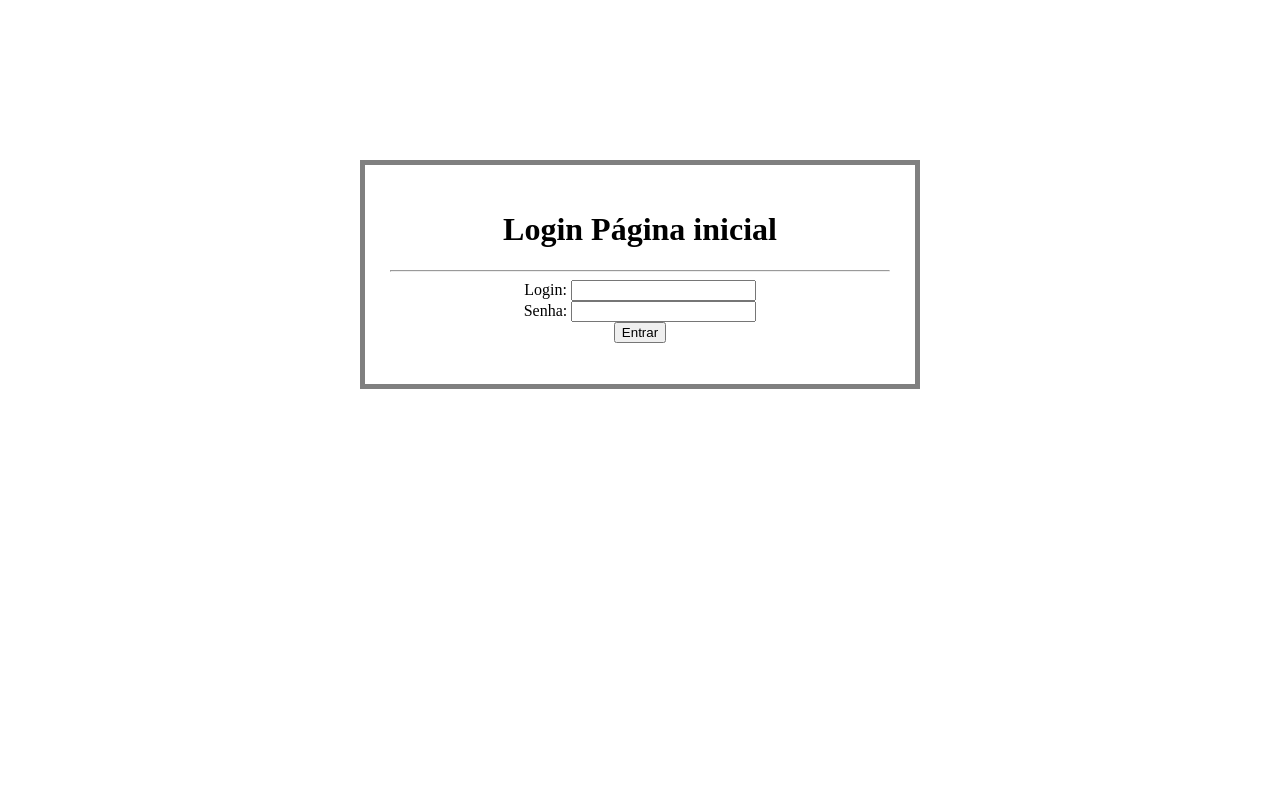
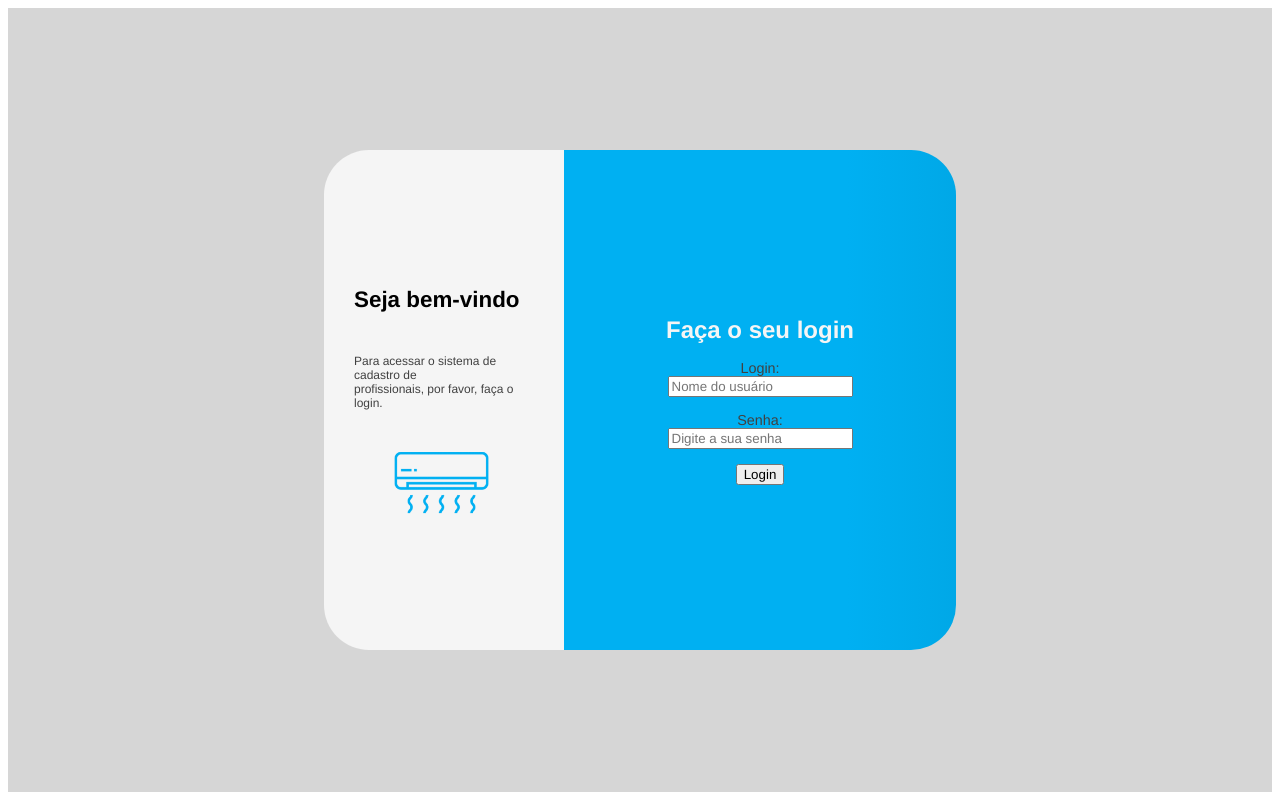
Before and after one commit to jusouz/TCC_tecnico-em-desenvolvimento-de-sistema, a PHP site: page /projeto_final_FINAL/ in a window 1280 px wide. Run offline with PHP 8.4, Linux system fonts and the light colour scheme.

Commit message:
Update index.php

```diff
--- a/arquivos/index.php
+++ b/arquivos/index.php
@@ -49,26 +49,32 @@ endif;
 
 <html>
     <head>
+        <link rel="stylesheet" type="text/css" href="estilizacaoCSS/style/mystyle.css">
         <title>Login</title>
-        <meta charset="utf-8">
-
-        <style>
-            div{
-                text-align: center;
-                align-items: center;
-                width: 500px;
-                border: 5px solid gray;
-                padding: 25px;
-                margin: 0 auto;
-                margin-top: 10em;
-            }
-        </style>
-
+        <meta charset="UTF-8">
+        <meta name="viewport" content="width=devide-width, initial-scale=1.0">
+        <meta name = "description" content = "Login - Cadastro de Profissionais">
     </head>
 
     <body>
-        <div>
-            <h1>Login Página inicial</h1>
+    <main>
+            <div class = "container">
+
+                <div class="leftContent">
+                    <h2 class="leftTitle">Seja bem-vindo</h2>
+                    <p class="leftText">Para acessar o sistema de cadastro de<br> profissionais, por favor, faça o login.</p>
+                    <figure class="leftLogo">
+                        <img id="logo" src = "estilizacaoCSS/images/arcondicionado.png" alt="logo">
+                    </figure>
+                </div>
+
+
+
+                <div class = "rightContent">
+
+
+                    <h1>Faça o seu login</h1>
+
                     <?php
                         if(!empty($erros)):
                             foreach($erros as $erro):
@@ -77,15 +83,24 @@ endif;
                         endif;
                     ?>
 
-            <hr>
+                    <form class="form" action="<?php echo $_SERVER['PHP_SELF']; ?>" method="POST">
 
-            <form action="<?php echo $_SERVER['PHP_SELF']; ?>" method="POST">
-                Login: <input type="text" name="login">
-                <br>
-                Senha: <input type="password" name="senha">
-                <br>
-                <button type="submit" name="btn-entrar">Entrar</button>
+                        <div class="formGroup">
+                            <label for="login">Login:</label>
+                            <input type="text" name="login" placeholder="Nome do usuário">
+                        </div>
+
+                        <div class="formGroup">
+                            <label for="password">Senha:</label>
+                            <input type="password" name="senha" placeholder="Digite a sua senha">
+                        </div>
+
+                        <button type="submit" name="btn-entrar" id="btn-entrar">Login</button>
                     </form>
+
+                </div>
+
             </div>
         </body>
+    </main>
 </html>
```
Lines whose indentation alone changed are shown as unchanged.
